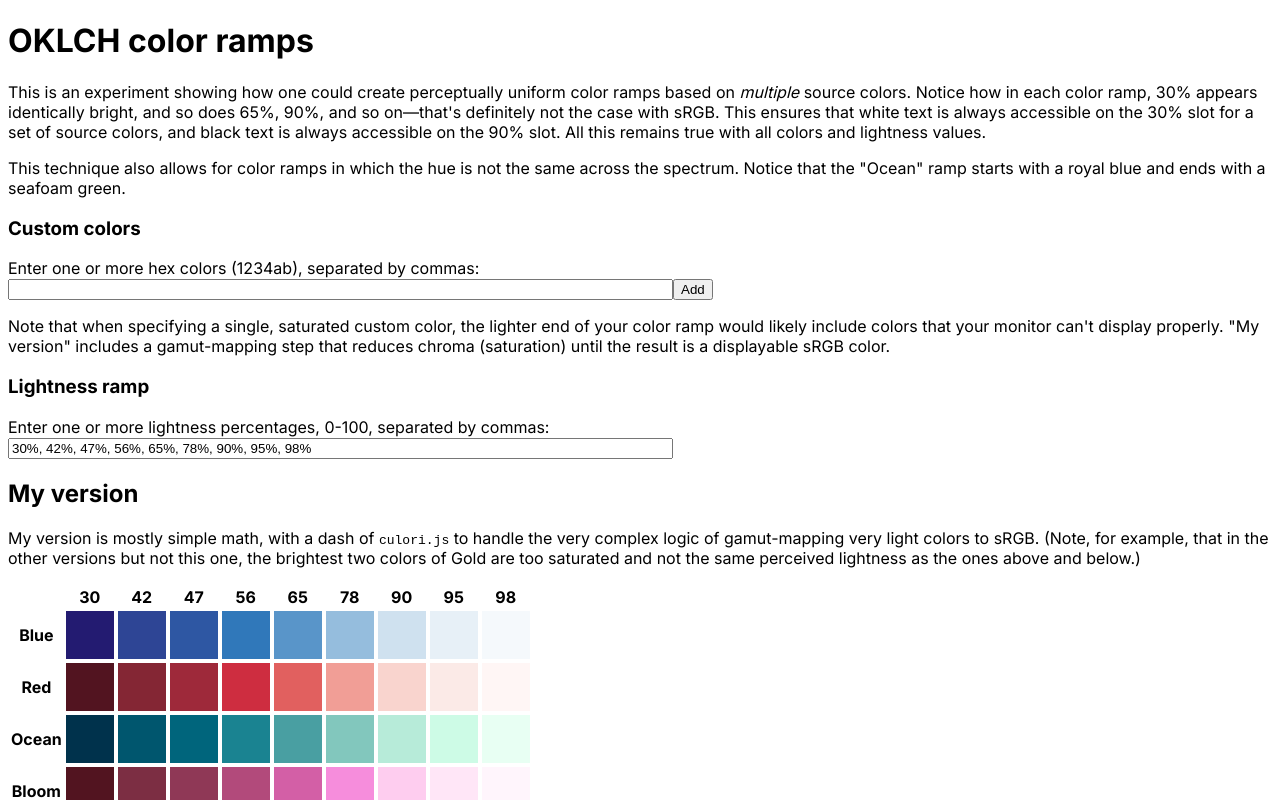
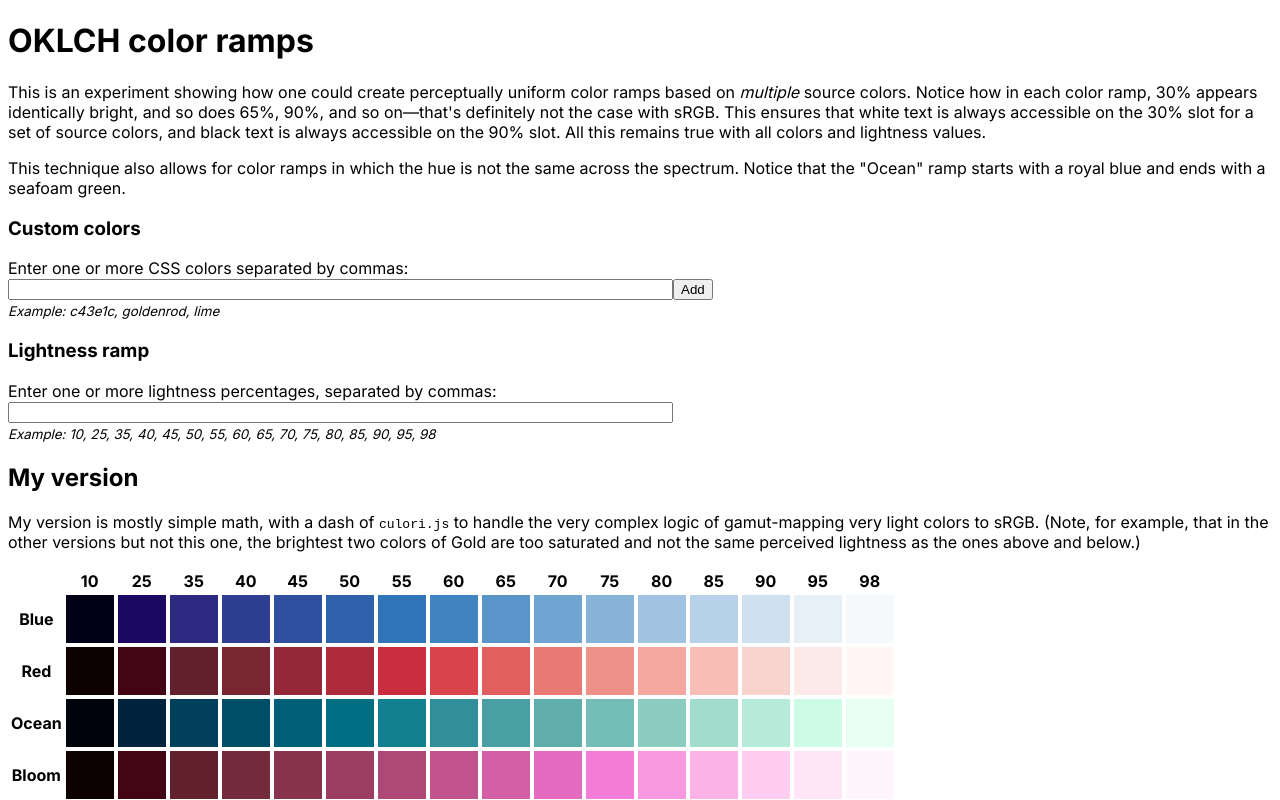
Before and after one commit to TravisSpomer/oklch, a Next.js app: page / in a window 1280 px wide. Shown: the top 800 px of the page. Built offline with nearby package versions, Linux system fonts and the light colour scheme.

Commit message:
Improved defaults

```diff
--- a/src/app/page.tsx
+++ b/src/app/page.tsx
@@ -37,19 +37,21 @@ export default function Home() {
 			{ lightness: .980, chroma: 0.014, hue: 337 },
 		] },
 		{ name: "Gold", baseColors: [
-			{ lightness: 0.919, chroma: 0.192, hue: 102 },
+			{ lightness: 0.350, chroma: 0.090, hue: 30 },
 			{ lightness: 0.662, chroma: 0.205, hue: 70 },
+			{ lightness: 0.950, chroma: 0.200, hue: 102 },
 		] },
 		{ name: "Grey", baseColors: [
 			{ lightness: 0.50, chroma: 0.001, hue: 180 },
 		] },
 	])
 
-	// These lightness values come from a draft color scheme I set up previously.
-	// They should probably instead be calculated using gamma.
-	const lightnessesString = useSignal("30%, 42%, 47%, 56%, 65%, 78%, 90%, 95%, 98%")
-	const lightnesses = useSignal([ .30, .42, .47, .56, .65, .78, .90, .95, .98 ])
-	useSignalEffect(() => { lightnesses.value = parseLightnesses(lightnessesString.value) || lightnesses.value })
+	// The defaults should probably instead be calculated using gamma or something else more clever than picking arbitrarily.
+	const lightnessesString = useSignal("")
+	const lightnesses = useSignal([ .10, .25, .35, .40, .45, .50, .55, .60, .65, .70, .75, .80, .85, .90, .95, .98 ])
+	useSignalEffect((): void => {
+
+	})
 
 	const colorsString = useSignal("")
 
@@ -72,18 +74,21 @@ export default function Home() {
 			<p>This technique also allows for color ramps in which the hue is not the same across the spectrum. Notice that the "Ocean" ramp starts with a royal blue and ends with a seafoam green.</p>
 			<h3>Custom colors</h3>
 			<label>
-				Enter one or more hex colors (1234ab), separated by commas:
+				Enter one or more CSS colors separated by commas:
 				<br />
-				<input type="text" value={colorsString.value} onChange={ev => colorsString.value = ev.target.value} size={80} />
+				<input type="text" value={colorsString.value} onChange={ev => colorsString.value = ev.target.value} onKeyDown={onNewColorsKeyDown} size={80} />
 			</label>
 			<button type="button" onClick={addColorPalette}>Add</button>
-			<p>Note that when specifying a single, saturated custom color, the lighter end of your color ramp would likely include colors that your monitor can't display properly. "My version" includes a gamut-mapping step that reduces chroma (saturation) until the result is a displayable sRGB color.</p>
+			<br />
+			<small><em>Example: c43e1c, goldenrod, lime</em></small>
 			<h3>Lightness ramp</h3>
 			<label>
-				Enter one or more lightness percentages, 0-100, separated by commas:
+				Enter one or more lightness percentages, separated by commas:
 				<br />
-				<input type="text" value={lightnessesString.value} onChange={ev => lightnessesString.value = ev.target.value} size={80} />
+				<input type="text" value={lightnessesString.value} onChange={onLightnessesChange} size={80} />
 			</label>
+			<br />
+			<small><em>Example: 10, 25, 35, 40, 45, 50, 55, 60, 65, 70, 75, 80, 85, 90, 95, 98</em></small>
 			<h2>My version</h2>
 			<p>My version is mostly simple math, with a dash of <code>culori.js</code> to handle the very complex logic of gamut-mapping very light colors to sRGB. (Note, for example, that in the other versions but not this one, the brightest two colors of Gold are too saturated and not the same perceived lightness as the ones above and below.)</p>
 			<table>
@@ -135,13 +140,17 @@ export default function Home() {
 		</main>
 	)
 
+	function onNewColorsKeyDown(ev: React.KeyboardEvent<HTMLInputElement>) {
+		if (ev.key === "Enter") addColorPalette()
+	}
+
 	function addColorPalette() {
 		try {
 			const colorStrings = colorsString.value.split(",").map(string => string.trim()).filter(string => !!string)
 			const colors = colorStrings.filter(string => chroma.valid(string)).map(string => chroma(string)).map(chromaColorToOurs)
 			if (colors.length < 1) return
 
-			ramps.value = [...ramps.value, { name: "Custom", baseColors: colors }]
+			ramps.value = [...ramps.value, { name: colors.length === 1 ? colorStrings[0] : `[${colors.length}…]`, baseColors: colors }]
 			colorsString.value = ""
 		}
 		catch (ex) {
@@ -149,11 +158,17 @@ export default function Home() {
 			return
 		}
 	}
+
+	function onLightnessesChange(ev: React.ChangeEvent<HTMLInputElement>) {
+		lightnessesString.value = ev.target.value
+		const value = parseLightnesses(ev.target.value)
+		if (value) lightnesses.value = value
+	}
 }
 
 function chromaColorToOurs(color: Color): OklchColor {
 	const oklch = color.oklch()
-	return { lightness: oklch[0], chroma: oklch[1], hue: oklch[2] }
+	return { lightness: oklch[0], chroma: oklch[1], hue: isNaN(oklch[2]) ? 345 : oklch[2] }
 }
 
 function parseLightnesses(input: string): number[] | null {
@@ -161,7 +176,7 @@ function parseLightnesses(input: string): number[] | null {
 		const percentStrings = input.split(",").map(string => string.trim()).filter(string => !!string)
 		const numbers = percentStrings.map(string => parseInt(string, 10)).filter(number => !isNaN(number)).map(number => number < 0 ? 0 : number > 100 ? 1 : number / 100)
 		numbers.sort()
-		return numbers.length ? numbers : [.50]
+		return numbers.length ? numbers : null
 	}
 	catch (ex) {
 		console.error(ex)
```
